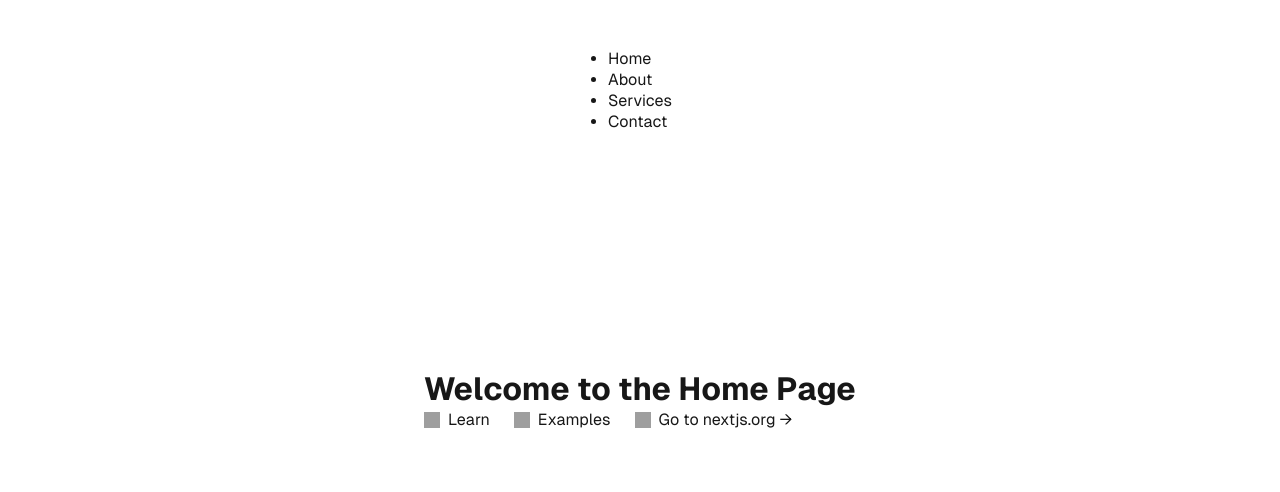
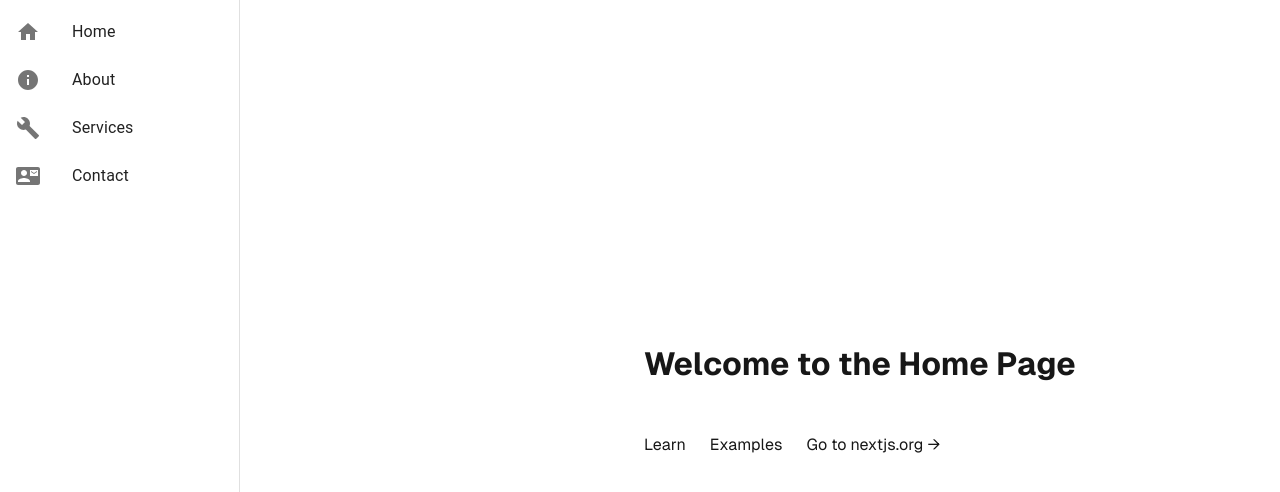
Before and after one commit to nurcanNT/nextCourse, a Next.js app: page / in a window 1280 px wide. Shown: the top 492 px of the page. Built offline with nearby package versions, Linux system fonts and the light colour scheme; grey boxes are pictures that could not be loaded.

Commit message:
feat: develop added MUI

```diff
--- a/src/app/page.js
+++ b/src/app/page.js
@@ -1,12 +1,14 @@
-import Image from "next/image";
-import styles from "./page.module.css";
-import SideMenu from "@/components/SideMenu";
+import * as React from 'react';
+import SideMenu from '../components/SideMenu';
+import styles from './page.module.css';
 
 export default function Home() {
   return (
     <div className={styles.page}>
+      {/* MUI Side Menu */}
       <SideMenu />
 
+      {/* Main Content */}
       <div className={styles.mainContent}>
         <h1>Welcome to the Home Page</h1>
 
@@ -16,13 +18,6 @@ export default function Home() {
             target="_blank"
             rel="noopener noreferrer"
           >
-          <Image
-            aria-hidden
-            src="https://nextjs.org/icons/file.svg"
-            alt="File icon"
-            width={16}
-            height={16}
-          />
             Learn
           </a>
           <a
@@ -30,13 +25,6 @@ export default function Home() {
             target="_blank"
             rel="noopener noreferrer"
           >
-          <Image
-            aria-hidden
-            src="https://nextjs.org/icons/window.svg"
-            alt="Window icon"
-            width={16}
-            height={16}
-          />
             Examples
           </a>
           <a
@@ -44,13 +32,6 @@ export default function Home() {
             target="_blank"
             rel="noopener noreferrer"
           >
-          <Image
-            aria-hidden
-            src="https://nextjs.org/icons/globe.svg"
-            alt="Globe icon"
-            width={16}
-            height={16}
-          />
             Go to nextjs.org →
           </a>
         </footer>
--- a/src/app/page.module.css
+++ b/src/app/page.module.css
@@ -93,3 +93,18 @@ a.secondary {
     justify-content: center;
   }
 }
+
+.page {
+  display: flex;
+}
+
+.mainContent {
+  margin-left: 240px; /* MUI Drawer genişliği */
+  padding: 20px;
+  width: 100%;
+}
+
+.footer {
+  margin-top: 50px;
+  text-align: center;
+}
--- a/src/components/SideMenu.js
+++ b/src/components/SideMenu.js
@@ -1,23 +1,47 @@
-import styles from './SideMenu.modules.css';
+import * as React from 'react';
+import { Drawer, List, ListItem, ListItemIcon, ListItemText } from '@mui/material';
+import HomeIcon from '@mui/icons-material/Home';
+import InfoIcon from '@mui/icons-material/Info';
+import ServicesIcon from '@mui/icons-material/Build';
+import ContactIcon from '@mui/icons-material/ContactMail';
 import Link from 'next/link';
 
 export default function SideMenu() {
   return (
-    <nav className={styles.sidemenu}>
-      <ul>
-        <li>
-          <Link href="/">Home</Link>
-        </li>
-        <li>
-          <Link href="/about">About</Link>
-        </li>
-        <li>
-          <Link href="/services">Services</Link>
-        </li>
-        <li>
-          <Link href="/contact">Contact</Link>
-        </li>
-      </ul>
-    </nav>
+    <Drawer
+      variant="permanent"
+      sx={{
+        width: 240,
+        flexShrink: 0,
+        [`& .MuiDrawer-paper`]: { width: 240, boxSizing: 'border-box' },
+      }}
+    >
+      <List>
+        <ListItem button component={Link} href="/">
+          <ListItemIcon>
+            <HomeIcon />
+          </ListItemIcon>
+          <ListItemText primary="Home" />
+        </ListItem>
+        <ListItem button component={Link} href="/about">
+          <ListItemIcon>
+            <InfoIcon />
+          </ListItemIcon>
+          <ListItemText primary="About" />
+        </ListItem>
+        <ListItem button component={Link} href="/services">
+          <ListItemIcon>
+            <ServicesIcon />
+          </ListItemIcon>
+          <ListItemText primary="Services" />
+        </ListItem>
+        <ListItem button component={Link} href="/contact">
+          <ListItemIcon>
+            <ContactIcon />
+          </ListItemIcon>
+          <ListItemText primary="Contact" />
+        </ListItem>
+      </List>
+    </Drawer>
   );
 }
```
Also changed, not shown: package.json (+6 -2 lines), 1 other file (tests, documents, lock files or other folders). Lines whose indentation alone changed are shown as unchanged.
